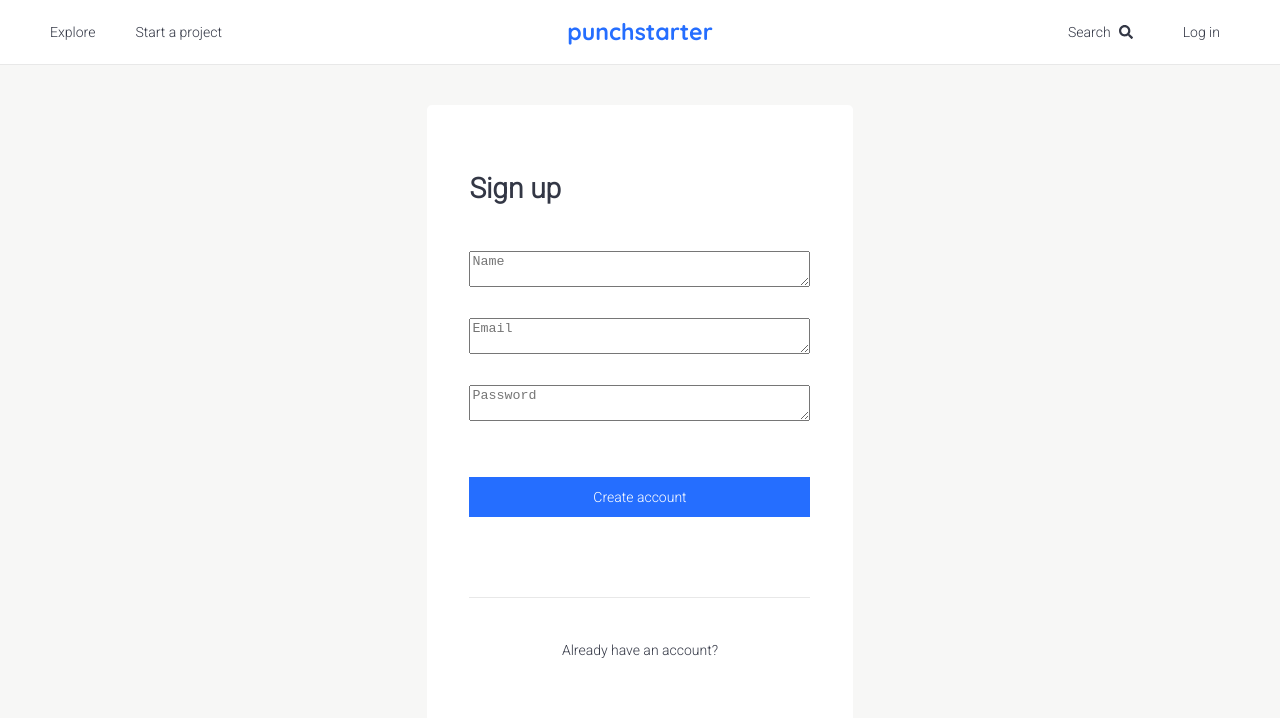
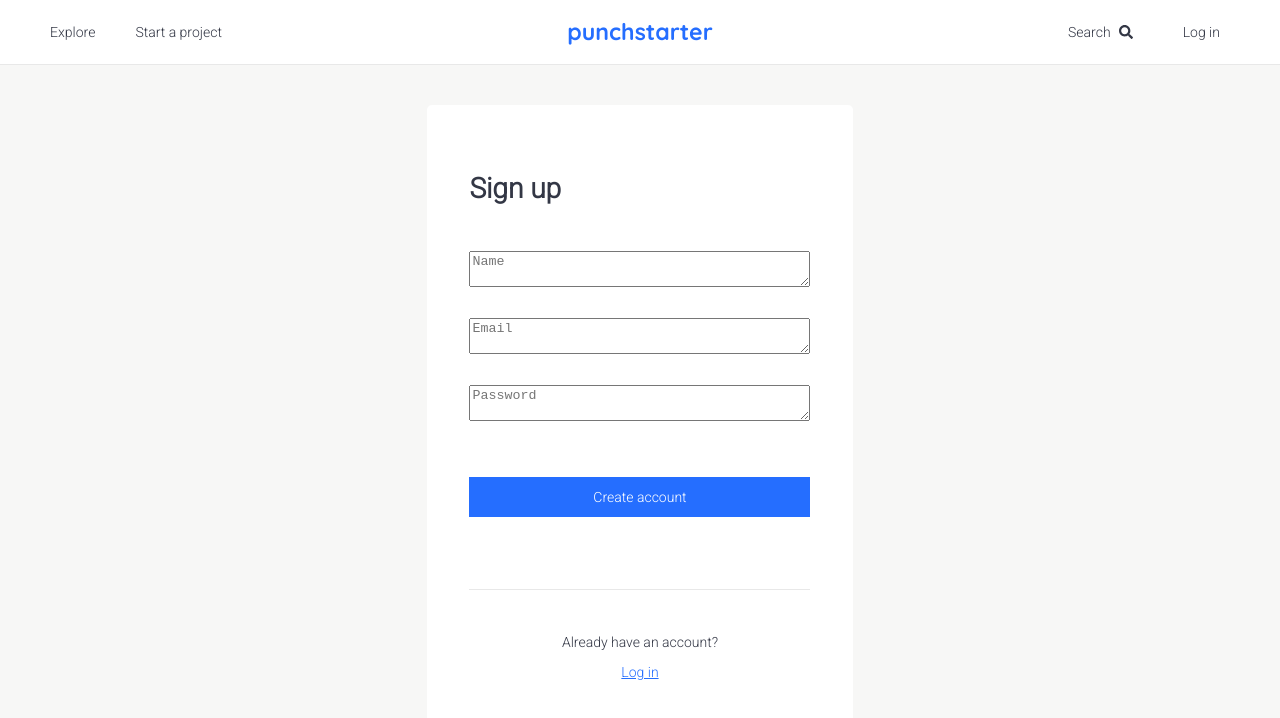
Before and after one commit to crishanks/punch-starter, a React (Create React App) app: page /signup in a window 1280 px wide. Shown: the top 718 px of the page. Built offline with nearby package versions, Linux system fonts and the light colour scheme.

Commit message:
fixed basic links on login and signup components

```diff
--- a/src/components/LogInSignUp/LoginContainer.js
+++ b/src/components/LogInSignUp/LoginContainer.js
@@ -31,7 +31,7 @@ const LoginContainer = props => {
       <div className="login-bottom-content">
         <div className="signup-link-container">
           <ShortDescription description={"New to Punchstarter?"}/>
-          <BasicLink link={"/signup"} title={"Sign up"}/>
+          <BasicLink link={"/signup"} basicLinkTitle={"Sign up"}/>
         </div>
         <ShortDescription description={"Punchstarter is protected by Google Privacy Policy and Terms of Service apply."}/>
       </div>
--- a/src/components/LogInSignUp/SignupContainer.js
+++ b/src/components/LogInSignUp/SignupContainer.js
@@ -32,7 +32,7 @@ const SignupContainer = props => {
       <div className="signup-bottom-content">
         <div className="signup-link-container">
           <ShortDescription description={"Already have an account?"}/>
-          <BasicLink link={"/login"} title={"Log in"}/>
+          <BasicLink link={"/login"} basicLinkTitle={"Log in"}/>
         </div>
       </div>
     </div>
```
